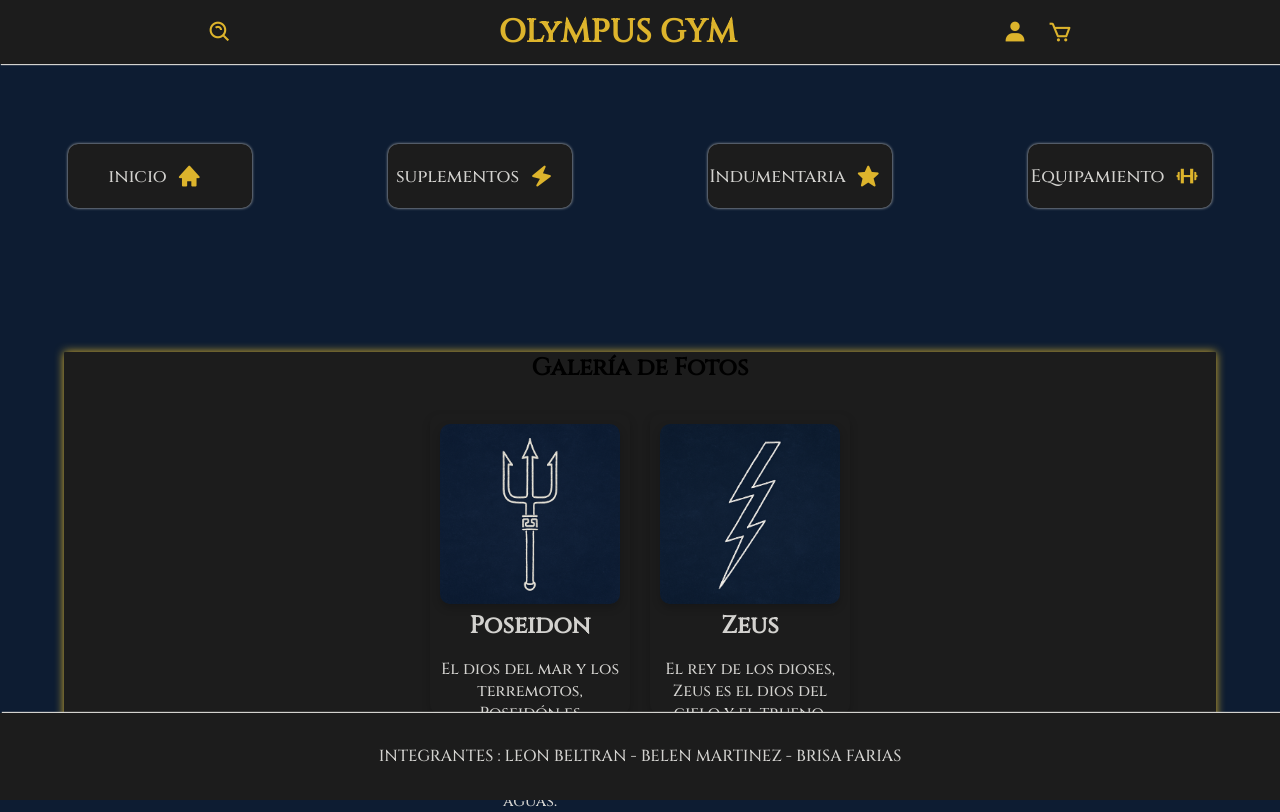
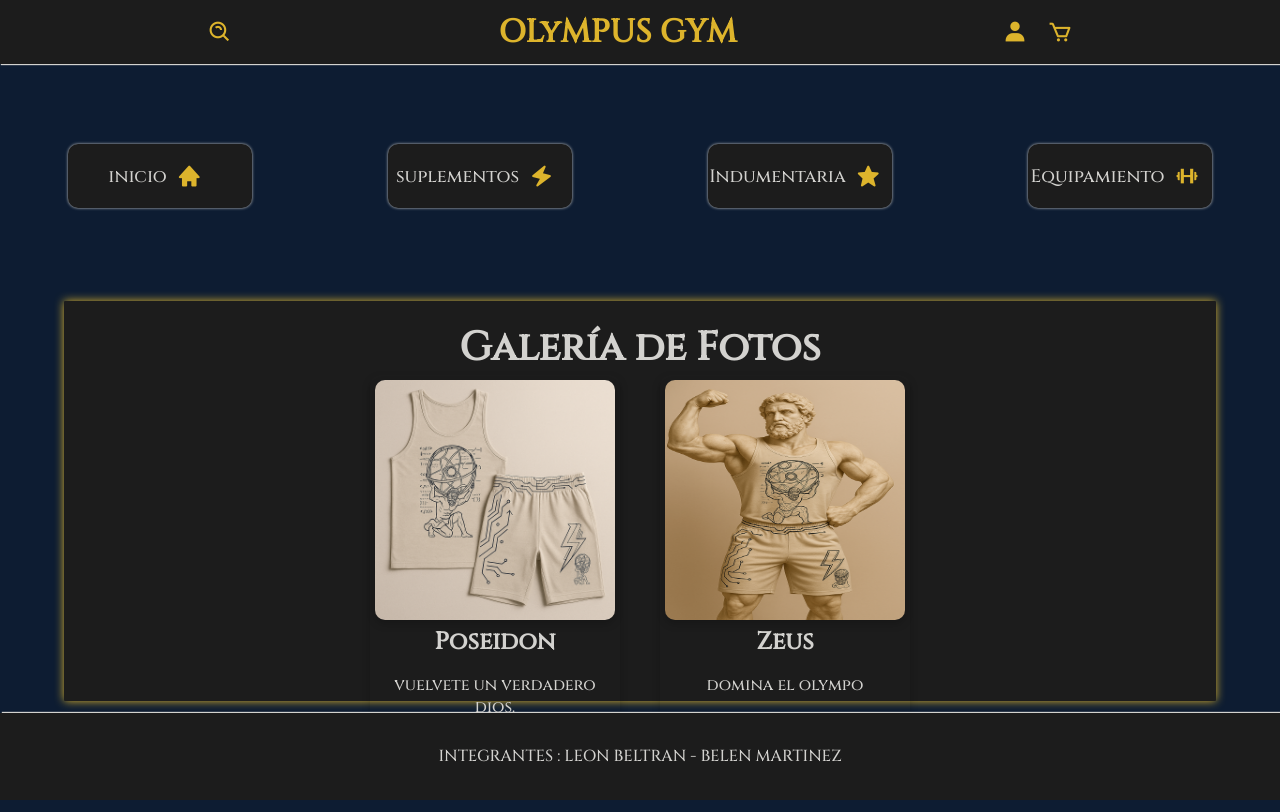
Before and after one commit to leonBeltranMazzaferri/trabajo, a website: page pagina1.html in a window 1280 px wide. Drawn offline with nearby package versions, Linux system fonts and the light colour scheme; a web font is replaced by a local one.

Commit message:
tp 3 teminado

```diff
--- a/css/catalogo.css
+++ b/css/catalogo.css
@@ -1,15 +1,22 @@
+section h1{
+    text-align: center;
+    font-size: 2.5em;
+    margin-top: 20px;
+    color: var(--color-terceario);
+}
+
 .productos{
     display: flex;
-    flex-wrap: wrap;
-    justify-content: center;
+    justify-content: space-between;
     align-items: center;
-    margin-top: 20px;
+    margin-top: 0px;
 }
-.productos .producto{
-    width: 200px;
-    height: 300px;
-    margin: 10px;
-    padding: 10px;
+.producto{
+    width: 250px;
+    height: 350px;
+    margin-left: 20px;
+    margin-right: 20px;
+    padding: 5px;
     border-radius: 10px;
     box-shadow: 0 4px 8px rgba(0, 0, 0, 0.2);
     transition: transform 0.2s;
@@ -28,13 +35,15 @@
 
     width: 10%;
     height: auto;
+    max-height: 240px;
     border-radius: 10px;
     box-shadow: 0 4px 8px rgba(0, 0, 0, 0.2);
     transition: transform 0.2s;
 
 }
-main{
-    height: auto;
+.main-catalogo{
+    height: 50vh;
     width: 90%;
     margin: 5%;
+    margin-top: 1%;
 }
--- a/js/nodulos.js
+++ b/js/nodulos.js
@@ -12,5 +12,5 @@ document.addEventListener("DOMContentLoaded", function() {
             <li><a href='pagina2.html'>Equipamiento</a> <i class='bx bx-dumbbell'></i> </li>
         </ul>`;
 
-    document.getElementById("footer").innerHTML = "<p> INTEGRANTES : LEON BELTRAN - BELEN MARTINEZ - BRISA FARIAS </p>";
+    document.getElementById("footer").innerHTML = "<p> INTEGRANTES : LEON BELTRAN - BELEN MARTINEZ  </p>";
 });
--- a/pagina1.html
+++ b/pagina1.html
@@ -31,22 +31,23 @@
 
     <header id="header"></header>
     <nav id="nav"></nav>
-    <main>
+    <main class="main-catalogo" >
         <section>
+
             <h1>Galería de Fotos</h1>
 
             <div id="catalogo" class="productos" >
 
                 <div class="producto" id="producto">
-                    <img src="/images/Tridente de Poseidón en azul.png" alt="poseidon" class="img-catalogo" >
+                    <img src="images/ropa/Ropa deportiva con diseño de Atlas.png" alt="poseidon" class="img-catalogo" >
                     <h2>Poseidon</h2>
-                    <p>El dios del mar y los terremotos, Poseidón es conocido por su tridente y su dominio sobre las aguas.</p>
+                    <p>vuelvete un verdadero dios.</p>
                 </div>
 
                 <div class="producto" id="producto">
-                    <img src="/images/Rayo blanco sobre fondo azul oscuro.png" alt="zeus" class="img-catalogo" >
+                    <img src="images/ropa/estatua griega con barba.png" alt="zeus" class="img-catalogo" >
                     <h2>Zeus</h2>
-                    <p>El rey de los dioses, Zeus es el dios del cielo y el trueno, conocido por su rayo y su autoridad suprema.</p>
+                    <p>domina el olympo</p>
                 </div>
 
             </div>
```
Also changed, not shown: images/icono/menu-alt-left-regular-24 (1).png (deleted), images/icono/menu-alt-left-regular-24.png (deleted), images/icono/menu-alt-left-regular-242.ico (deleted), images/ropa/Ropa deportiva con diseño de Atlas.png (added), images/ropa/estatua griega con barba.png (added), images/ropa/estatua griega sin barba.png (added), 1 other file.
